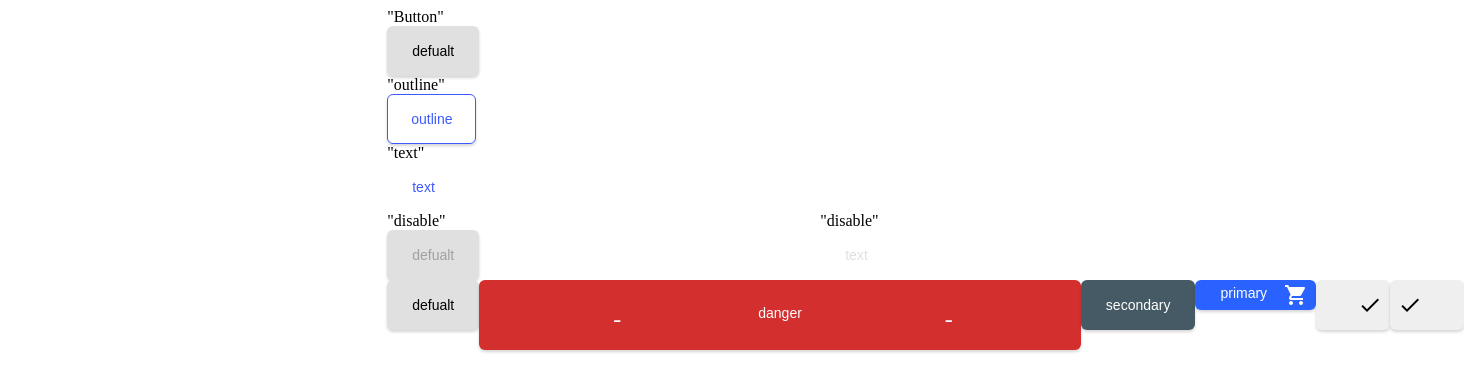
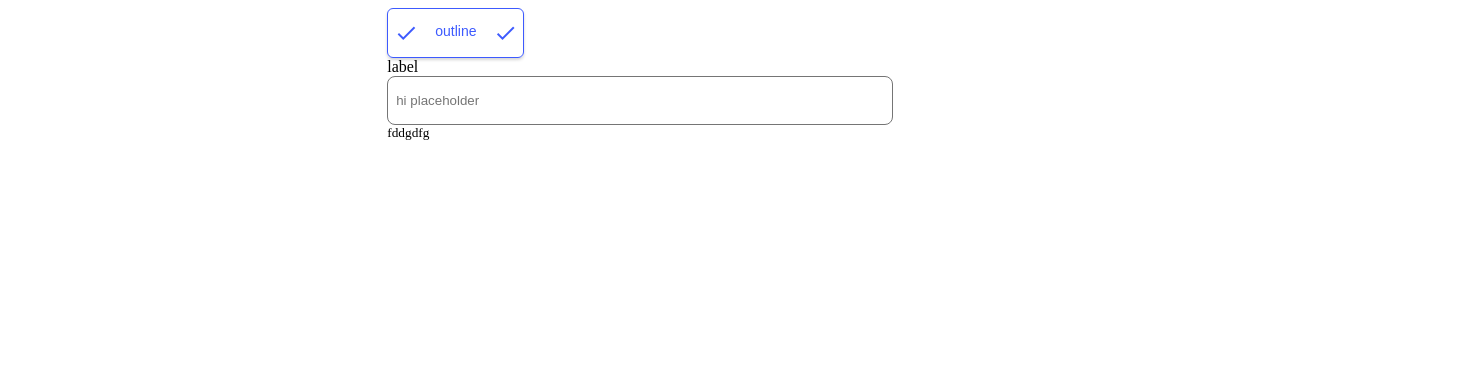
Before and after one commit to zirinya/devchallenges-FE, a Vue app in the folder button/: page / in a window 1280 px wide. Shown: the top 392 px of the page, 1464 px wide, since content can reach past the window. Built offline with nearby package versions, Linux system fonts and the light colour scheme.

Commit message:
add input component

```diff
--- a/button/src/App.vue
+++ b/button/src/App.vue
@@ -1,44 +1,20 @@
 <template>
   <div id="app">
     <div class="btn-warpper">
-      <div class="d-flex">
-        <div>"Button" <Button variant="defualt" /></div>
-      </div>
-      <div class="d-flex">
-        <div>"outline" <Button variant="outline" /></div>
-      </div>
-
-      <div class="d-flex">
-        <div>"text" <Button variant="text" /></div>
-      </div>
-      <div class="d-flex">
-        <div>"disable" <Button variant="defualt" disabled /></div>
-        <div>"disable" <Button variant="text" disabled /></div>
-      </div>
-      <div class="d-flex">
-        <Button variant="defualt" />
-        <Button
-          color="danger"
-          size="lg"
-          endIcon="fab fa-vuejs"
-          startIcon="fab fa-vuejs"
-        />
-        <Button color="secondary" size="md" />
-        <Button color="primary" size="sm" endIcon="local_grocery_store" />
-        <Button endIcon="done" />
-        <Button startIcon="done" />
-      </div>
+      <Button startIcon="done" variant="outline" endIcon="done" />
+      <Input placeholder="hi placeholder" label="label" helperText="fddgdfg" />
     </div>
   </div>
 </template>
 
 <script>
 import Button from "../src/components/Button.vue";
-
+import Input from "../src/components/Input.vue";
 export default {
   name: "App",
   components: {
     Button,
+    Input,
   },
 };
 </script>
--- /dev/null
+++ b/button/src/components/Input.vue
@@ -0,0 +1,61 @@
+<template>
+  <div class="input">
+    <label :for="name">{{ label }}</label>
+    <input
+      type="text"
+      :placeholder="placeholder"
+      :label="label"
+      :disabled="disabled"
+      :name="name"
+      :helperText="helperText"
+    />
+    <small> {{ helperText }}</small>
+  </div>
+</template>
+<script>
+export default {
+  name: "Input",
+  props: {
+    disabled: Boolean,
+    helperText: String,
+    name: String,
+    placeholder: {
+      type: String,
+    },
+    label: {
+      type: String,
+    },
+    size: {
+      type: String,
+      default: "md",
+    },
+  },
+};
+</script>
+<style>
+.input {
+  display: flex;
+  flex-direction: column;
+}
+input {
+  border: 1px solid rgb(117, 117, 117);
+  border-radius: 8px;
+  padding: 16px 8px;
+}
+input:hover {
+  border: 1px solid rgb(0, 0, 0);
+}
+.inputstyle input[type="text"]:focus {
+  border: 1px solid #2962ff;
+  outline: none;
+}
+
+.error input[type="text"]:focus {
+  border: 1px solid red;
+  outline: none;
+}
+input[type="text"]:disabled {
+  background-color: #f2f2f2;
+  border: 1px solid #e0e0e0;
+}
+</style>
```
